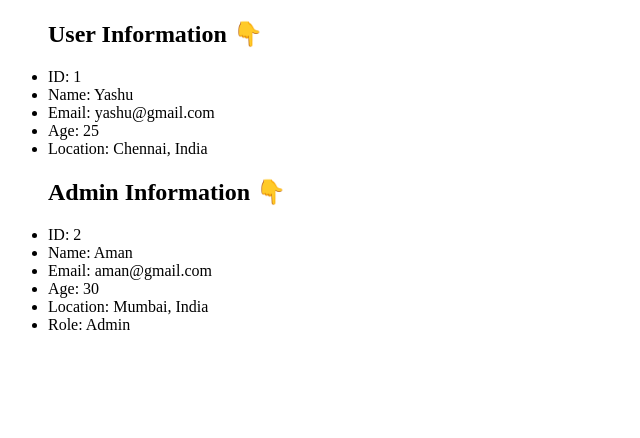
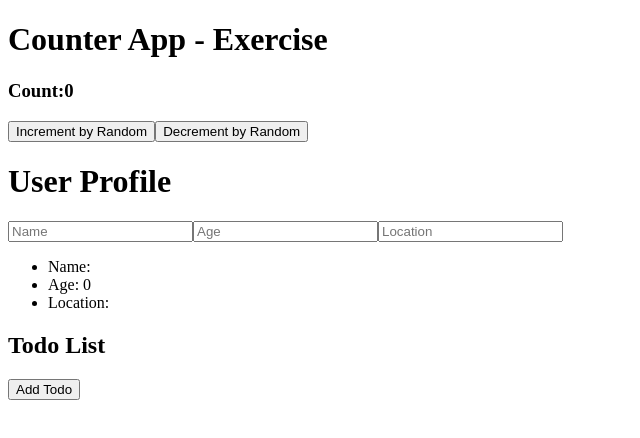
Before and after one commit to yashuyouwaraj/React-Learning, a React (Vite) app in the folder 03-React-w-typescript/: page / in a window 1280 px wide. Shown: the top 438 px of the page, without its empty margins (0-640 px from the left). Built offline with nearby package versions, Linux system fonts and the light colour scheme.

Commit message:
UseState

```diff
--- a/03-React-w-typescript/src/App.tsx
+++ b/03-React-w-typescript/src/App.tsx
@@ -5,6 +5,10 @@ import UserInfo from './components/UserInfo'
 import AdminInfo from './components/AdminInfor'
 import ReusableUserInfo from './components/ReusableUserInfo'
 import ReusableAdminInfo from './components/ReusableAdminInfo'
+import Counter from './components/Counter'
+import CounterExe from './components/CounterExe'
+import UserProfile from './components/UserProfile'
+import TodoList from './components/TodoList'
 
 // const App = () => {
 //   return (
@@ -21,11 +25,22 @@ import ReusableAdminInfo from './components/ReusableAdminInfo'
 // }
 
 
+// const App = () => {
+//   return (
+//     <div>
+//       <ReusableUserInfo id={1} name="Yashu" email="yashu@gmail.com" age={25} location={['Chennai, India']} />
+//       <ReusableAdminInfo id={2} name="Aman" email="aman@gmail.com" age={30} location={['Mumbai, India']} role="Admin" />
+//     </div>
+//   )
+// }
+
 const App = () => {
   return (
     <div>
-      <ReusableUserInfo id={1} name="Yashu" email="yashu@gmail.com" age={25} location={['Chennai, India']} />
-      <ReusableAdminInfo id={2} name="Aman" email="aman@gmail.com" age={30} location={['Mumbai, India']} role="Admin" />
+      {/* <Counter /> */}
+      <CounterExe />
+      <UserProfile />
+      <TodoList />
     </div>
   )
 }
--- /dev/null
+++ b/03-React-w-typescript/src/components/Counter.tsx
@@ -0,0 +1,15 @@
+import React, { useState } from 'react'
+
+const Counter = () => {
+    const [count,setCount]=useState<number>(0);
+  return (
+    <div>
+        <h1>Counter App</h1>
+        <h3>count:{count}</h3>
+        <button onClick={()=>setCount(count+1)}>Increment</button>
+        <button onClick={()=>setCount(count-1)}>Decrement</button>
+    </div>
+  )
+}
+
+export default Counter
--- /dev/null
+++ b/03-React-w-typescript/src/components/CounterExe.tsx
@@ -0,0 +1,15 @@
+import React, { useState } from 'react'
+
+const CounterExe = () => {
+    const [count,setCount]=useState<number>(0);
+  return (
+    <div>
+        <h1>Counter App - Exercise</h1>
+        <h3>Count:{count}</h3>
+        <button onClick={()=>setCount(count+Math.floor(Math.random()*100))}>Increment by Random</button>
+        <button onClick={()=>setCount(count-Math.floor(Math.random()*100))}>Decrement by Random</button>
+    </div>
+  )
+}
+
+export default CounterExe
--- /dev/null
+++ b/03-React-w-typescript/src/components/TodoList.tsx
@@ -0,0 +1,37 @@
+import { useState } from "react";
+
+interface Todo {
+  id: number;
+  task: string;
+  completed: boolean;
+}
+
+const TodoList: React.FC = () => {
+  // Define a state variable for a list of to-do items
+  const [todos, setTodos] = useState<Todo[]>([]);
+
+  const addTodo = (task: string) => {
+    const newTodo: Todo = {
+      id: todos.length + 1,
+      task,
+      completed: false,
+    };
+    setTodos((prevTodos) => [...prevTodos, newTodo]);
+  };
+
+  return (
+    <div>
+      <h2>Todo List</h2>
+      <button onClick={() => addTodo("New Todo")}>Add Todo</button>
+      <ul>
+        {todos.map((todo) => (
+          <li key={todo.id}>
+            {todo.task} {todo.completed ? "(Completed)" : ""}
+          </li>
+        ))}
+      </ul>
+    </div>
+  );
+};
+
+export default TodoList;
--- /dev/null
+++ b/03-React-w-typescript/src/components/UserProfile.tsx
@@ -0,0 +1,43 @@
+import { useState } from "react";
+
+interface UserProfiles {
+  name: string;
+  age: number;
+  location: string;
+}
+
+const UserProfile = () => {
+  const [user, setUser] = useState<UserProfiles>({
+    name: "",
+    age: 0,
+    location: "",
+  });
+
+  const updateName = (name:string)=>{
+    setUser((prevUser)=>({...prevUser,name}));
+  }
+
+  const updateAge = (age:string)=>{
+    setUser((prevUser)=>({...prevUser,age:Number(age)}))
+  }
+
+  const updateLocation = (location:string)=>{
+    setUser((prevUser)=>({...prevUser,location}))
+  }
+
+  return (
+    <div>
+      <h1>User Profile</h1>
+      <input type="text" placeholder="Name" value={user.name} onChange={e=>updateName(e.target.value)}/>
+      <input type="number" placeholder="Age" value={user.age>0? user.age:''} onChange={e=>updateAge(e.target.value)}/>
+      <input type="text" placeholder="Location" value={user.location} onChange={e=>updateLocation(e.target.value)}/>
+      <ul>
+        <li>Name: {user.name}</li>
+        <li>Age: {user.age}</li>
+        <li>Location: {user.location}</li>
+      </ul>
+    </div>
+  );
+};
+
+export default UserProfile;
```
